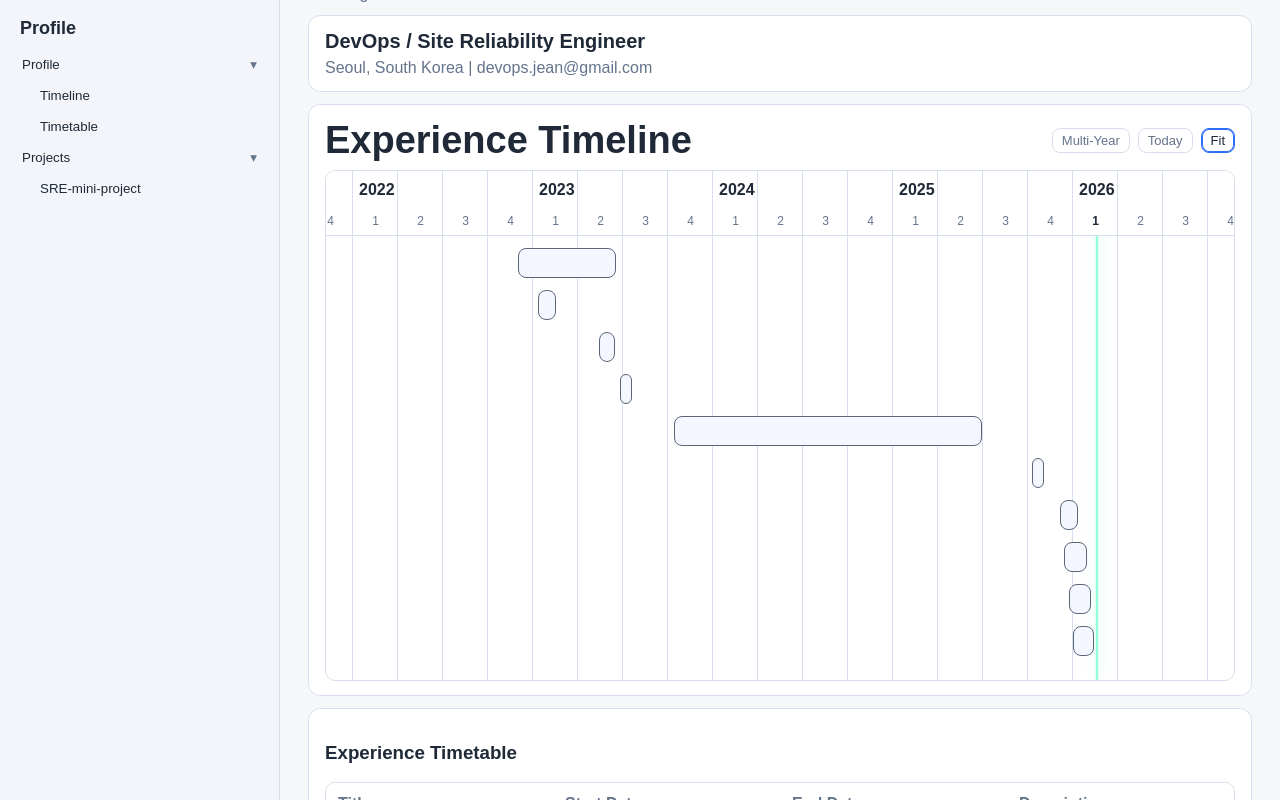
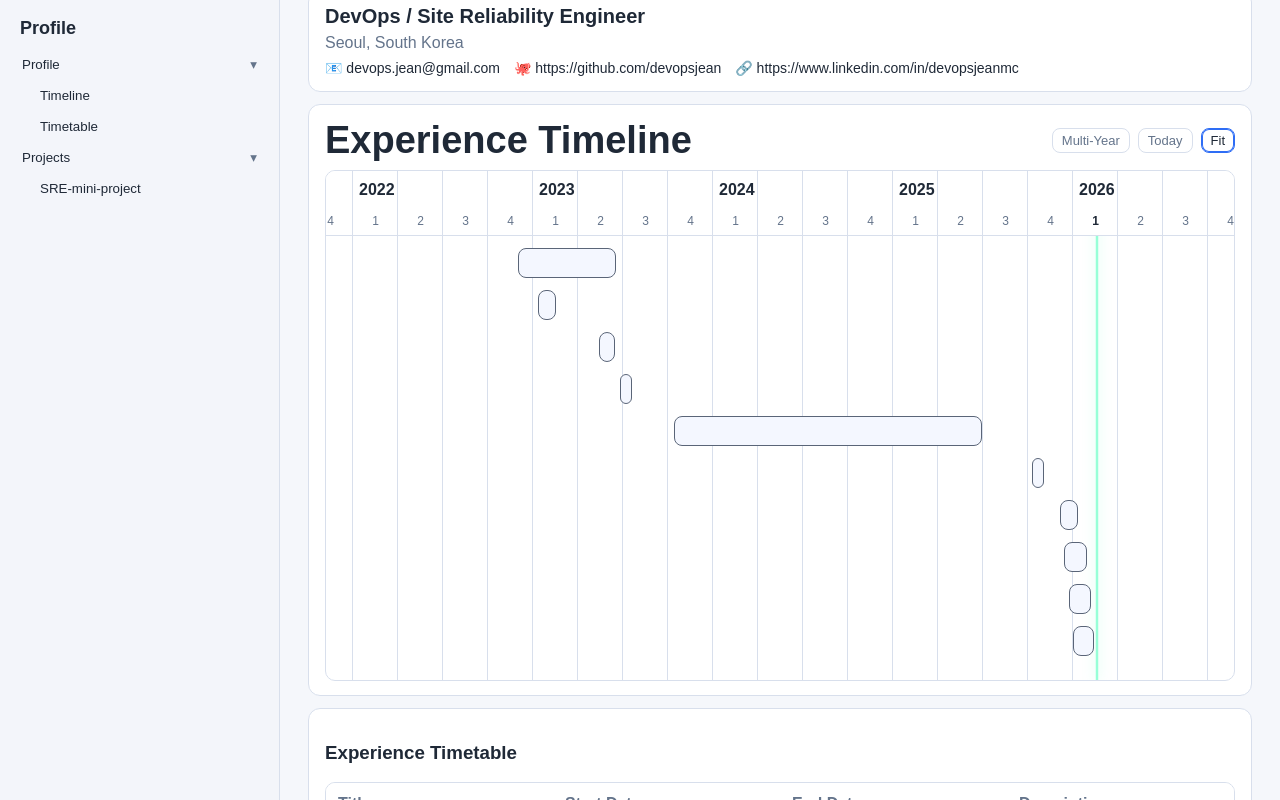
Before and after one commit to devopsjean/profile, a React (Vite) app: page /#/profile in a window 1280 px wide. Built offline with nearby package versions, Linux system fonts and the light colour scheme.

Commit message:
feat: add clickable email copy and social links in profile header

```diff
--- a/src/App.tsx
+++ b/src/App.tsx
@@ -1,4 +1,4 @@
-import { useEffect, useMemo, useRef, useState, type CSSProperties } from 'react'
+import { useEffect, useMemo, useRef, useState, type CSSProperties, type MouseEvent } from 'react'
 import { Navigate, Route, Routes, useNavigate, useParams } from 'react-router-dom'
 import ReactMarkdown from 'react-markdown'
 import remarkGfm from 'remark-gfm'
@@ -163,6 +163,9 @@ function SidebarTree({
 function ProfilePage() {
   const [selectedItemId, setSelectedItemId] = useState<string | null>(null)
   const [timelineJumpItemId, setTimelineJumpItemId] = useState<string | null>(null)
+  const [copiedEmail, setCopiedEmail] = useState(false)
+  const githubUrl = profileData.links.find((link) => link.label === 'GitHub')?.url ?? 'https://github.com/devopsjean'
+  const linkedinUrl = profileData.links.find((link) => link.label === 'LinkedIn')?.url ?? 'https://www.linkedin.com/in/devopsjeanmc'
 
   const handleSelectTimelineItem = (itemId: string) => {
     setSelectedItemId(itemId)
@@ -179,13 +182,34 @@ function ProfilePage() {
     })
   }
 
+  const handleCopyEmail = async (event: MouseEvent<HTMLAnchorElement>) => {
+    event.preventDefault()
+    try {
+      await navigator.clipboard.writeText(profileData.email)
+      setCopiedEmail(true)
+      window.setTimeout(() => setCopiedEmail(false), 1500)
+    } catch {
+      setCopiedEmail(false)
+    }
+  }
+
   return (
     <section className="profile-dashboard">
       <article className="hero-card">
         <h2>{profileData.role}</h2>
-        <p>
-          {profileData.location} | {profileData.email}
-        </p>
+        <p>{profileData.location}</p>
+        <div className="contact-links">
+          <a href={`mailto:${profileData.email}`} onClick={handleCopyEmail} title="Click to copy email address">
+            <span aria-hidden>📧</span> {profileData.email}
+          </a>
+          <a href={githubUrl} target="_blank" rel="noreferrer">
+            <span aria-hidden>🐙</span> {githubUrl}
+          </a>
+          <a href={linkedinUrl} target="_blank" rel="noreferrer">
+            <span aria-hidden>🔗</span> {linkedinUrl}
+          </a>
+          {copiedEmail && <span className="copy-state">Copied</span>}
+        </div>
       </article>
 
       <article id="timeline-section" className="doc-card dashboard-timeline">
--- a/src/index.css
+++ b/src/index.css
@@ -205,6 +205,30 @@ body {
 .hero-card p {
   margin: 6px 0 0;
   color: var(--muted);
+}
+
+.contact-links {
+  margin-top: 8px;
+  display: flex;
+  flex-wrap: wrap;
+  gap: 10px 14px;
+  align-items: center;
+}
+
+.contact-links a {
+  color: var(--text);
+  text-decoration: none;
+  border-bottom: 1px dashed transparent;
+  font-size: 14px;
+}
+
+.contact-links a:hover {
+  border-bottom-color: var(--accent);
+}
+
+.copy-state {
+  color: var(--accent);
+  font-size: 13px;
 }
 
 .section-head {
```
